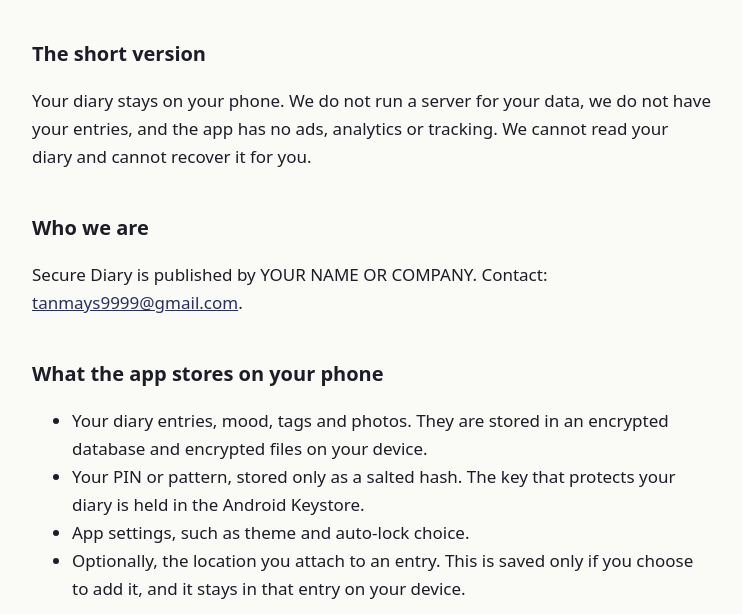
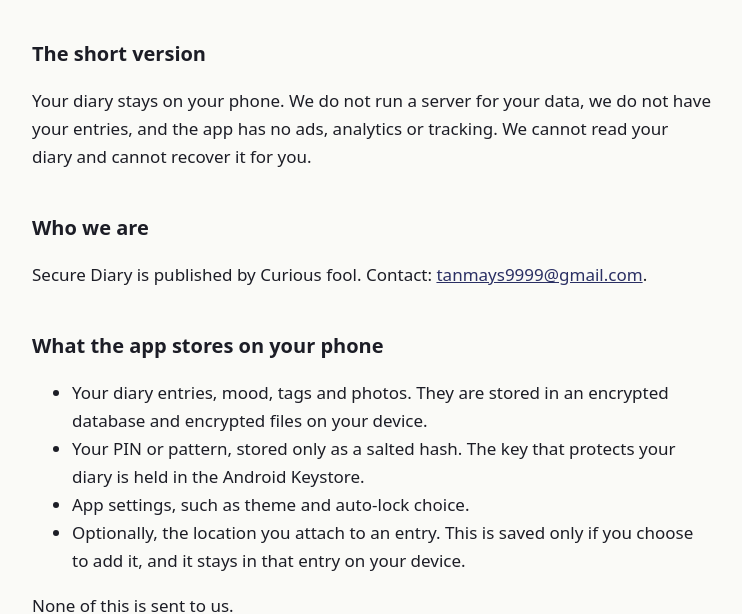
Before and after one commit to tan-9999/secure-diary-site, a plain HTML site: page privacy.html in a window 1280 px wide. Shown: the part 189-803 px from the top of the page, without its empty margins (268-1010 px from the left). Drawn offline with Linux system fonts and the light colour scheme.

Commit message:
Update publisher name in privacy.html

```diff
--- a/privacy.html
+++ b/privacy.html
@@ -9,7 +9,7 @@
 <p>Your diary stays on your phone. We do not run a server for your data, we do not have your entries, and the app has no ads, analytics or tracking. We cannot read your diary and cannot recover it for you.</p>
 
 <h2>Who we are</h2>
-<p>Secure Diary is published by YOUR NAME OR COMPANY. Contact: <a href="mailto:tanmays9999@gmail.com">tanmays9999@gmail.com</a>.</p>
+<p>Secure Diary is published by Curious fool. Contact: <a href="mailto:tanmays9999@gmail.com">tanmays9999@gmail.com</a>.</p>
 
 <h2>What the app stores on your phone</h2>
 <ul>
```
